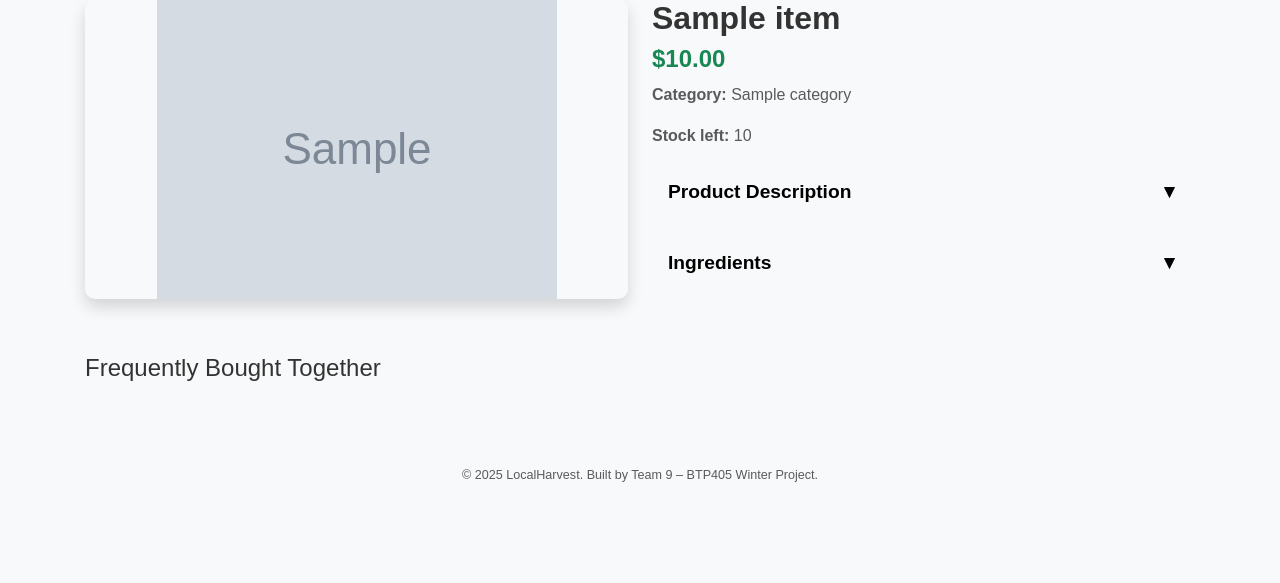
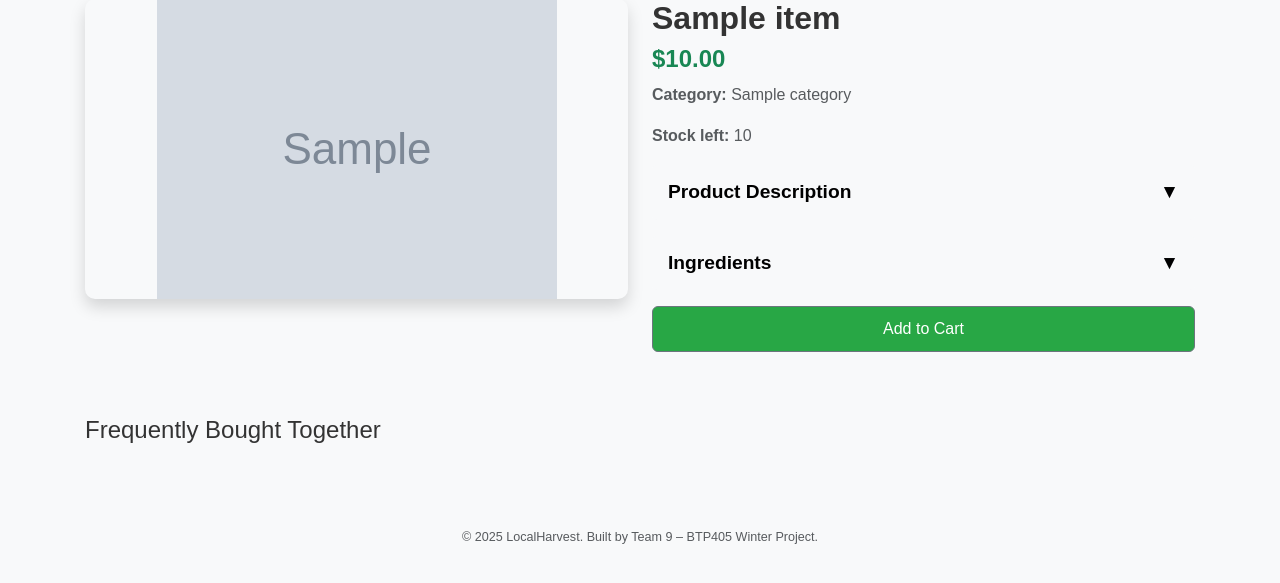
Before and after one commit to rbirla/GroceryCheckoutWebsite, a Flask app: page /products/1 in a window 1280 px wide. Shown: the part 149-732 px from the top of the page. Run offline with Flask 3, Linux system fonts and the light colour scheme; tables that the repository leaves empty hold one stand-in row (values such as "Sample post"); grey boxes marked "Sample" are stand-in pictures; a database or web service that is not in the repository returns one stand-in record (values such as "Sample title"); data that the repository does not hold is empty.

Commit message:
Added add to cart button functionality for product_detials

```diff
--- a/flask_frontend/app/templates/product_detail.html
+++ b/flask_frontend/app/templates/product_detail.html
@@ -66,7 +66,6 @@
   .back-link:hover .label {
     text-decoration: underline;
   }
-
 </style>
 
 <div class="row align-items-center mb-3">
@@ -117,6 +116,14 @@
         </ul>
       </div>
     </div>
+    <div class="my-3">
+      {% if current_user.is_authenticated %}
+      <button class="btn btn-success w-100 add-to-cart-btn" data-id="{{ product.id }}">Add to Cart</button>
+      {% else %}
+      <button class="btn btn-secondary w-100" onclick="alert('Please log in to add items to your cart.')">Add to
+        Cart</button>
+      {% endif %}
+    </div>
   </div>
 </div>
 
@@ -125,7 +132,8 @@
   {% for related in related_items %}
   <div class="card card-scroll text-center shadow-sm" style="width: 220px; height: 330px;">
     <div class="d-flex align-items-center justify-content-center" style="height: 150px;">
-      <img src="{{ related.image_url }}" class="img-fluid" alt="{{ related.name }}" style="max-height: 100%; object-fit: contain; max-width: 90%;">
+      <img src="{{ related.image_url }}" class="img-fluid" alt="{{ related.name }}"
+        style="max-height: 100%; object-fit: contain; max-width: 90%;">
     </div>
 
     <div class="card-body d-flex flex-column justify-content-between">
@@ -133,7 +141,8 @@
         <h6 class="card-title fw-bold" style="min-height: 40px;">{{ related.name }}</h6>
         <p class="text-success fw-bold mb-2">${{ '%.2f' | format(related.price) }}</p>
       </div>
-      <a href="{{ url_for('routes.product_detail', product_id=related.id) }}" class="btn btn-sm btn-success w-100 mt-auto">View</a>
+      <a href="{{ url_for('routes.product_detail', product_id=related.id) }}"
+        class="btn btn-sm btn-success w-100 mt-auto">View</a>
     </div>
   </div>
   {% endfor %}
@@ -149,4 +158,28 @@
     arrow.innerText = content.classList.contains("d-none") ? "▼" : "▲";
   }
 </script>
+
+<script>
+  document.querySelectorAll('.add-to-cart-btn').forEach(button => {
+    button.addEventListener('click', async () => {
+      const productId = button.getAttribute('data-id');
+
+      const response = await fetch('/add-to-cart', {
+        method: 'POST',
+        headers: {
+          'Content-Type': 'application/json',
+        },
+        body: JSON.stringify({ product_id: productId })
+      });
+
+      const result = await response.json();
+
+      if (result.success) {
+        location.reload();
+      } else {
+        alert(result.message || 'You must be logged in to add items to the cart.');
+      }
+    });
+  });
+</script>
 {% endblock %}
```
Also changed, not shown: flask_frontend/instance/site.db. Lines whose indentation alone changed are shown as unchanged.
